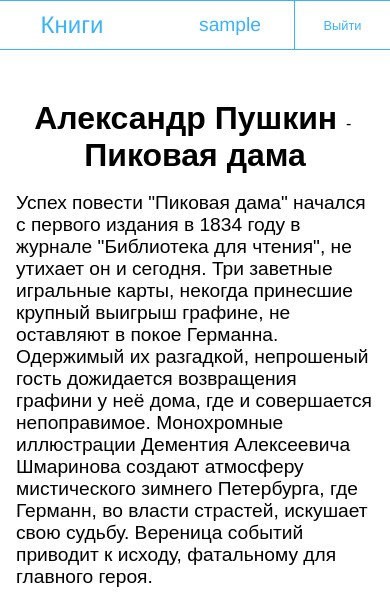
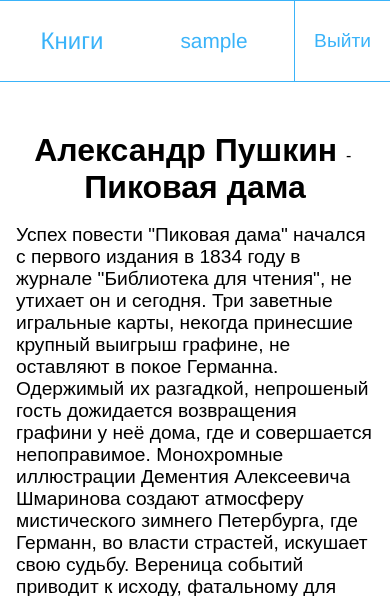
Before and after one commit to Aladser/book-library.org, a PHP site: page / in a window 390 px wide. Shown: the top 596 px of the page. Run offline with PHP 8.4, Linux system fonts and the light colour scheme; the visitor is signed in with stand-in values (Sample User, id 1).

Commit message:
правка шапки сайта

```diff
--- a/data/logs.txt
+++ b/data/logs.txt
@@ -1,3 +1,4 @@
 2023-04-18 01:38:41 Неудачная попытка входа: неверный пароль;
 2023-04-18 01:38:46 Неудачная попытка входа: неверный пароль;
 2023-04-18 01:38:49 Неудачная попытка входа: указанный пользователь не существует;
+2023-04-18 02:40:09 Неудачная попытка входа: указанный пользователь не существует;
--- a/public_html/css/header.css
+++ b/public_html/css/header.css
@@ -2,7 +2,7 @@
     width: 100%;
     margin-bottom: 1rem;
     position: relative;
-    height: 3rem;
+    height: 5rem;
     border-top: 1px solid rgb(58, 179, 249);
     border-bottom: 1px solid rgb(58, 179, 249);
 }
@@ -11,7 +11,7 @@
     font-size: 2rem;
     color:rgb(58, 179, 249);
     width: 7rem;
-    height: 3rem;
+    height:100%;
     padding: 0 1rem;
     display: flex;
     justify-content: center;
@@ -21,18 +21,20 @@
     position: absolute;
     top: 0;
     right: 0;
-    height: 3rem;
+    height: 100%;
     width: 10%;
     border:none;
     border-left: 1px solid rgb(58, 179, 249);
+    font-size: 1.2rem;
 }
 .header__username{
     color: rgb(58, 179, 249);
     font-family:'Franklin Gothic Medium', 'Arial Narrow', Arial, sans-serif;
-    font-size: 1.2rem;
-    height: 3rem;
+    font-size: 1.3rem;
+    height: 100%;
     width: 10%;
     cursor: default;
+    padding-right: 1rem;
 
     display: flex;
     justify-content: center;
@@ -57,14 +59,12 @@
 /*header */
 @media(max-width: 1200px){
     .header__users-btn{
-        font-size: 80%;
         right: 10rem+10%;
     }
 }
 @media(max-width: 950px){
     .header__login-btn{
         width: 6rem;
-        font-size: 80%;
     }
     .header__username{
         width: 8rem;
@@ -72,7 +72,6 @@
     }
     .header__users-btn{
         width: 6rem;
-        font-size: 80%;
         right: 14rem;
     }
     .header__title{
```
